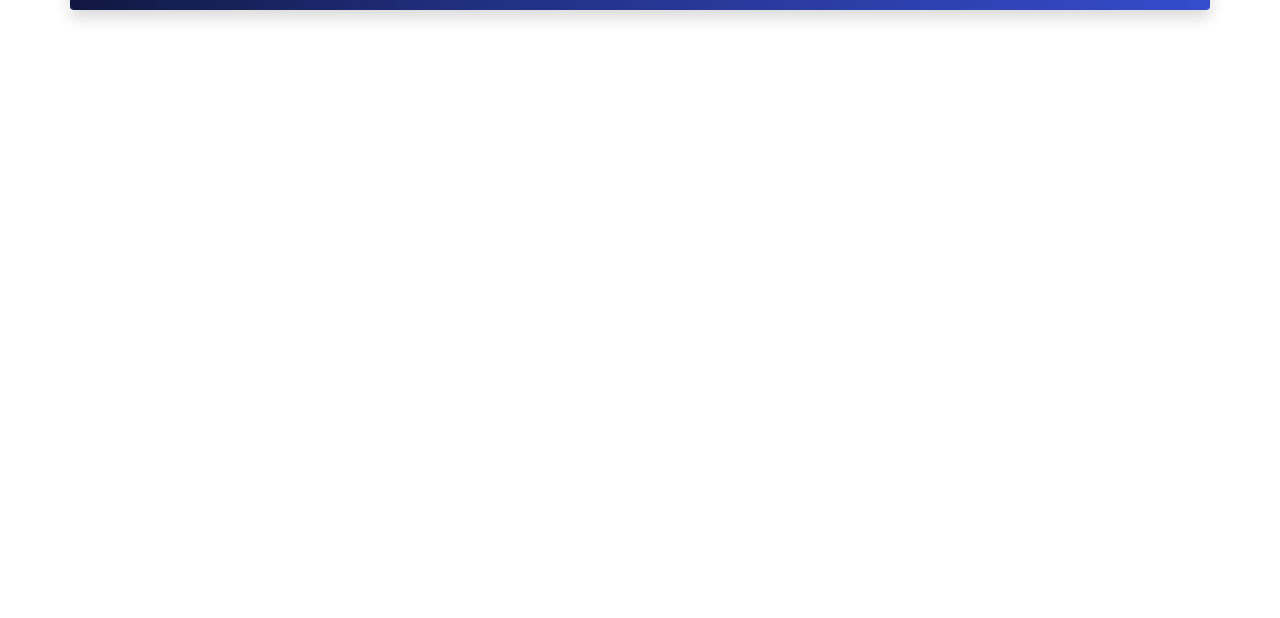
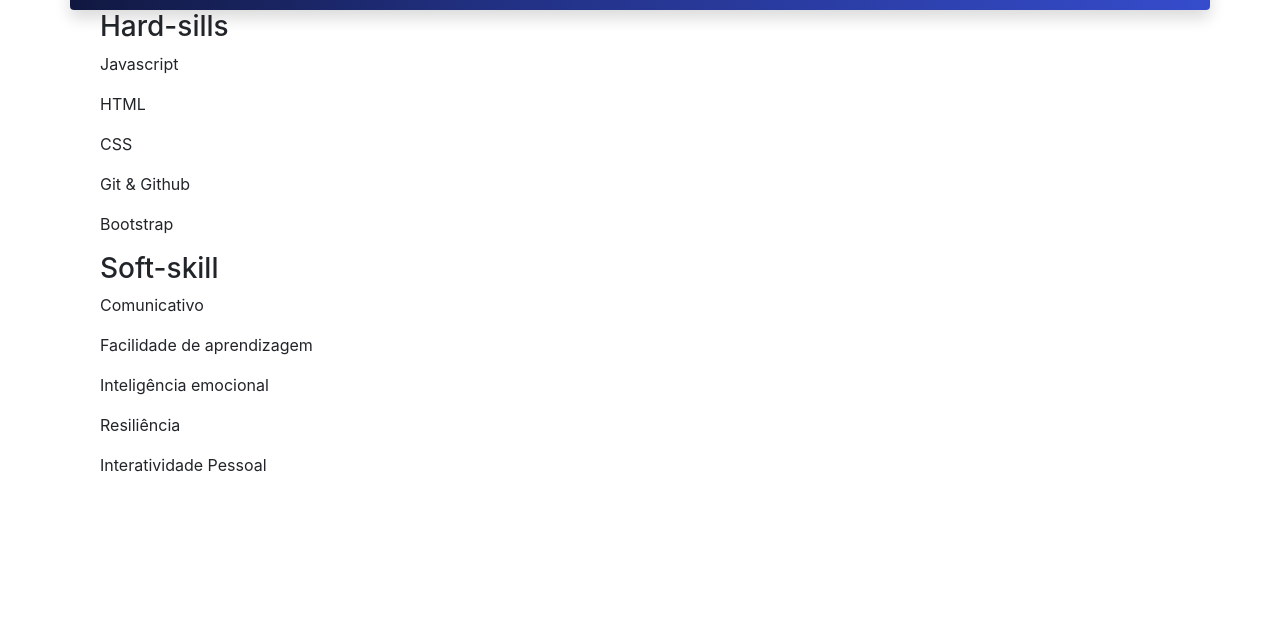
Before and after one commit to RomuuloGoncalves/curriculo, a plain HTML site: page index.html in a window 1280 px wide. Shown: the part 182-800 px from the top of the page. Drawn offline with nearby package versions, Linux system fonts and the light colour scheme.

Commit message:
inicio da criação das colunas da direita e esquerda

```diff
--- a/assets/css/main.css
+++ b/assets/css/main.css
@@ -26,6 +26,7 @@
 
 .header__name{
     color: var(--light-color);
+    text-align: center;
 }
 
 .header__social-icons{
--- a/index.html
+++ b/index.html
@@ -16,6 +16,7 @@
 </head>
 <body>
 
+    <!-- Header -->
     <div class="container header shadow rounded mt-3">
         <div class="row p-4 d-flex flex-column justify-content-center align-items-center">
             <div class="col-6 d-flex justify-content-center align-items-center">
@@ -50,6 +51,27 @@
         </div>
     </div>
 
+    <!-- Left column -->
+    <div class="container">
+        <div class="col-4 left-column">
+            <h3>Hard-sills</h3>
+            <p>Javascript</p>
+            <p>HTML</p>
+            <p>CSS</p>
+            <p>Git & Github</p>
+            <p>Bootstrap</p>
+        </div>
+        <div class="col-8 right-column">
+            <h3>Soft-skill</h3>
+            <p>Comunicativo</p>
+            <p>Facilidade de aprendizagem</p>
+            <p>Inteligência emocional</p>
+            <p>Resiliência</p>
+            <p>Interatividade Pessoal</p>
+        </div>
+    </div>
+
+    <!-- Right Column -->
 
     <!-- Import bootstrap js -->
     <script src="https://code.jquery.com/jquery-3.3.1.slim.min.js" integrity="sha384-q8i/X+965DzO0rT7abK41JStQIAqVgRVzpbzo5smXKp4YfRvH+8abtTE1Pi6jizo" crossorigin="anonymous"></script>
```
